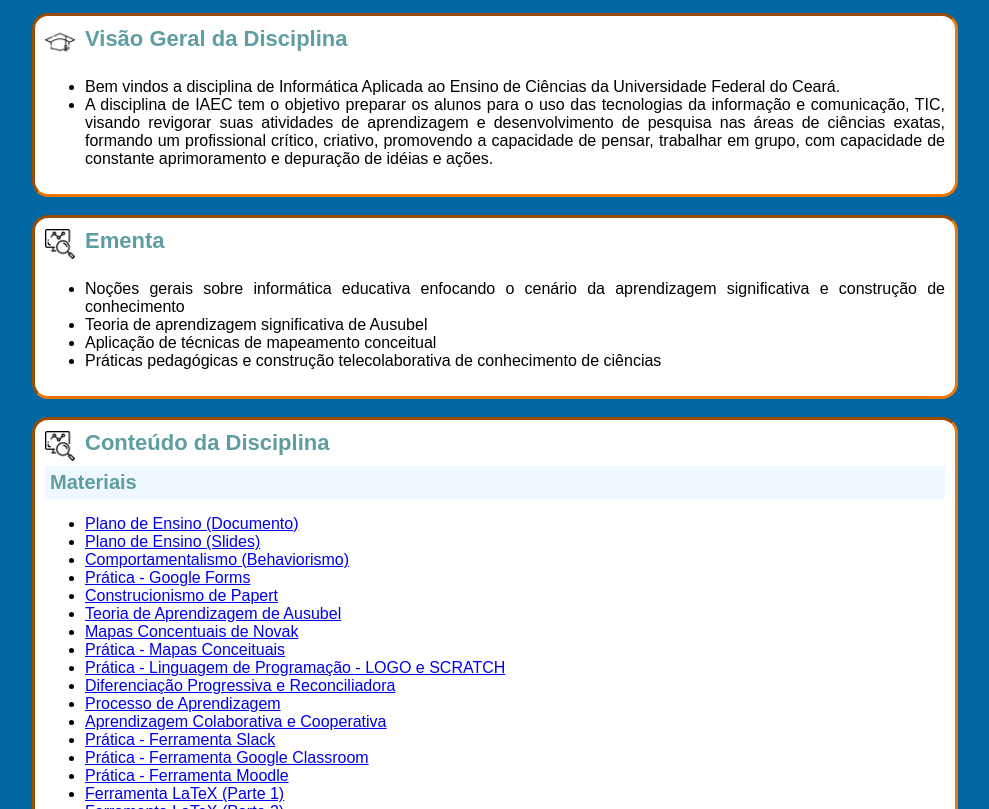
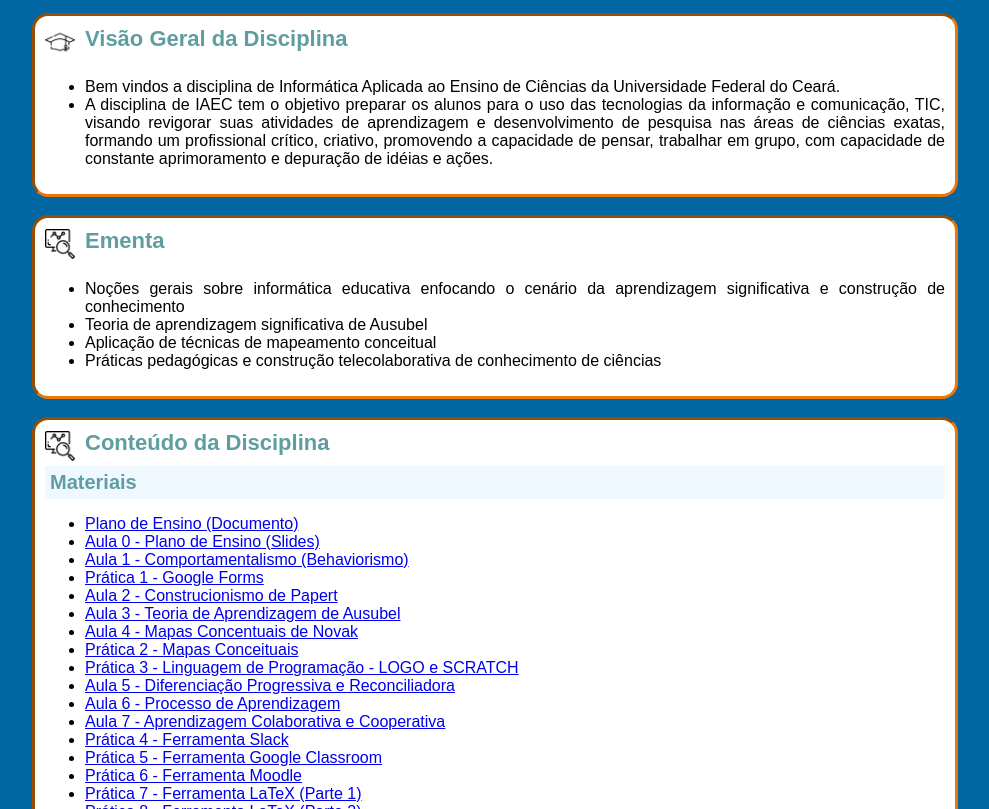
Before and after one commit to maumneto/iaec, a plain HTML site: page index.html in a window 1280 px wide. Shown: the part 143-952 px from the top of the page, without its empty margins (145-1134 px from the left). Drawn offline with Linux system fonts and the light colour scheme.

Commit message:
update site

```diff
--- a/index.html
+++ b/index.html
@@ -121,52 +121,52 @@
                     <a href="material/PLANO DE ENSINO - INFORMATICA APLICADA AO ENSINO DE CIENCIAS.pdf">Plano de Ensino (Documento)</a>
                 </li>
                 <li>
-                    <a href="material/AULA 00 - PLANO DE ENSINO .pdf">Plano de Ensino (Slides)</a>
+                    <a href="material/AULA 00 - PLANO DE ENSINO .pdf">Aula 0 - Plano de Ensino (Slides)</a>
                 </li>
                 <li>
-                    <a href="material/AULA XX - BEHAVIORISMO.pdf">Comportamentalismo (Behaviorismo)</a>
+                    <a href="material/AULA XX - BEHAVIORISMO.pdf">Aula 1 - Comportamentalismo (Behaviorismo)</a>
                 </li>
                 <li>
-                    <a href="material/AULA XX - GOOGLE FORMS.pdf">Prática - Google Forms</a>
+                    <a href="material/AULA XX - GOOGLE FORMS.pdf">Prática 1 - Google Forms</a>
                 </li>
                 <li>
-                    <a href="material/AULA XX - CONSTRUCIONISMO DE PAPERT.pdf">Construcionismo de Papert</a>
+                    <a href="material/AULA XX - CONSTRUCIONISMO DE PAPERT.pdf">Aula 2 - Construcionismo de Papert</a>
                 </li>
                 <li>
-                    <a href="material/AULA XX - TEORIA DE APRENDIZAGEM SIGNIFICATIVA DE AUSUBEL II.pdf">Teoria de Aprendizagem de Ausubel</a>
+                    <a href="material/AULA XX - TEORIA DE APRENDIZAGEM SIGNIFICATIVA DE AUSUBEL II.pdf">Aula 3 - Teoria de Aprendizagem de Ausubel</a>
                 </li>
                 <li>
-                    <a href="material/AULA XX - MAPAS CONCEITUAIS (Atualizada).pdf">Mapas Concentuais de Novak</a>
+                    <a href="material/AULA XX - MAPAS CONCEITUAIS (Atualizada).pdf">Aula 4 - Mapas Concentuais de Novak</a>
                 </li>
                 <li>
-                    <a href="material/AULA XX - PRATICA MAPAS CONCEITUAIS.pdf">Prática - Mapas Conceituais</a>
+                    <a href="material/AULA XX - PRATICA MAPAS CONCEITUAIS.pdf">Prática 2 - Mapas Conceituais</a>
                 </li>
                 <li>
-                    <a href="material/AULA XX - Linguagem LOGO e SCRATCH.pdf">Prática - Linguagem de Programação - LOGO e SCRATCH</a>
+                    <a href="material/AULA XX - Linguagem LOGO e SCRATCH.pdf">Prática 3 - Linguagem de Programação - LOGO e SCRATCH</a>
                 </li>
                 <li>
-                    <a href="material/AULA XX - DIFERENCIACAO PROGRESSIVA E RECONCILIACAO INTEGRADORA (Atualizada).pdf">Diferenciação Progressiva e Reconciliadora</a>
+                    <a href="material/AULA XX - DIFERENCIACAO PROGRESSIVA E RECONCILIACAO INTEGRADORA (Atualizada).pdf">Aula 5 - Diferenciação Progressiva e Reconciliadora</a>
                 </li>
                 <li>
-                    <a href="material/Informatica Aplicada ao Ensino de Ciencias - Processo de Aprendizagem.pdf">Processo de Aprendizagem</a>
+                    <a href="material/Informatica Aplicada ao Ensino de Ciencias - Processo de Aprendizagem.pdf">Aula 6 - Processo de Aprendizagem</a>
                 </li>
                 <li>
-                    <a href="material/AULA XX - APRENDIZAGEM COLABORATIVA E COOPERATIVA.pdf">Aprendizagem Colaborativa e Cooperativa</a>
+                    <a href="material/AULA XX - APRENDIZAGEM COLABORATIVA E COOPERATIVA.pdf">Aula 7 - Aprendizagem Colaborativa e Cooperativa</a>
                 </li>
                 <li>
-                    <a href="material/AULA XX - FERRAMENTAS COLABORATIVAS II - SLACK.pdf">Prática - Ferramenta Slack</a>
+                    <a href="material/AULA XX - FERRAMENTAS COLABORATIVAS II - SLACK.pdf">Prática 4 - Ferramenta Slack</a>
                 </li>
                 <li>
-                    <a href="material/AULA XX - FERRAMENTAS COLABORATIVA - GOOGLE CLASSROOM 2.pdf">Prática - Ferramenta Google Classroom</a>
+                    <a href="material/AULA XX - FERRAMENTAS COLABORATIVA - GOOGLE CLASSROOM 2.pdf">Prática 5 - Ferramenta Google Classroom</a>
                 </li>
                 <li>
-                    <a href="material/AULA XX - FERRAMENTAS COLABORATIVAS III -MOODLE.pdf">Prática - Ferramenta Moodle</a>
+                    <a href="material/AULA XX - FERRAMENTAS COLABORATIVAS III -MOODLE.pdf">Prática 6 - Ferramenta Moodle</a>
                 </li>
                 <li>
-                    <a href="material/Curso_de_LaTeX___2019_p1.pdf">Ferramenta LaTeX (Parte 1)</a>
+                    <a href="material/Curso_de_LaTeX___2019_p1.pdf">Prática 7 - Ferramenta LaTeX (Parte 1)</a>
                 </li>
                 <li>
-                    <a href="material/Curso_de_LaTeX___2019_p2.pdf">Ferramenta LaTeX (Parte 2)</a>
+                    <a href="material/Curso_de_LaTeX___2019_p2.pdf">Prática 8 - Ferramenta LaTeX (Parte 2)</a>
                 </li>
 
 
```
